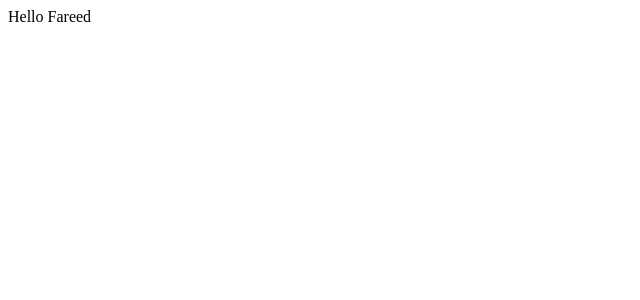
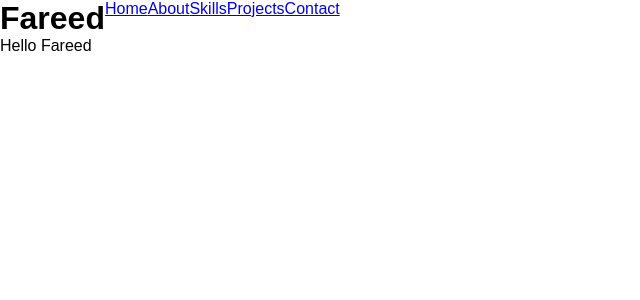
Before and after one commit to Fareedsea/fareed, a Next.js app: page / in a window 1280 px wide. Shown: the top 300 px of the page, without its empty margins (0-640 px from the left). Built offline with nearby package versions, Linux system fonts and the light colour scheme.

Commit message:
add files

```diff
--- a/src/app/globals.css
+++ b/src/app/globals.css
@@ -0,0 +1,9 @@
+*{
+    margin: 0;
+    padding: 0;
+    font-family: sans-serif;
+}
+.main-nav{
+    display: flex;
+    justify-content: baseline;
+}
--- a/src/app/layout.tsx
+++ b/src/app/layout.tsx
@@ -1,6 +1,7 @@
 import type { Metadata } from "next";
 import localFont from "next/font/local";
 import "./globals.css";
+import Header from "./components/header";
 
 const geistSans = localFont({
   src: "./fonts/GeistVF.woff",
@@ -28,6 +29,7 @@ export default function RootLayout({
       <body
         className={`${geistSans.variable} ${geistMono.variable} antialiased`}
       >
+        <Header/>
         {children}
       </body>
     </html>
```
